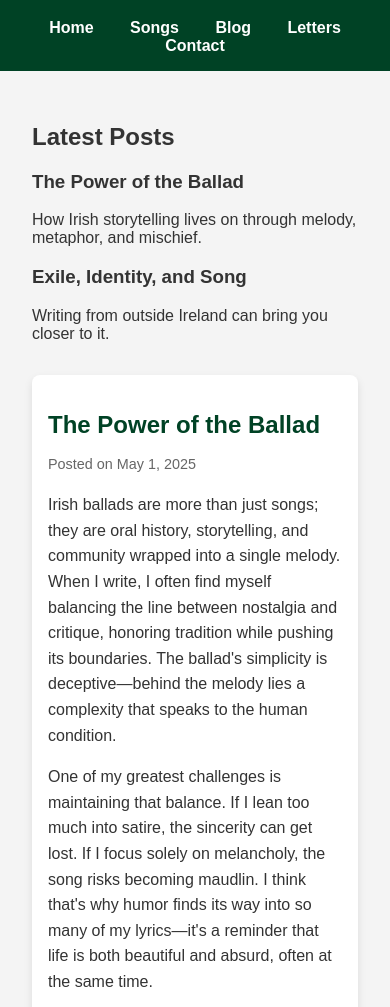
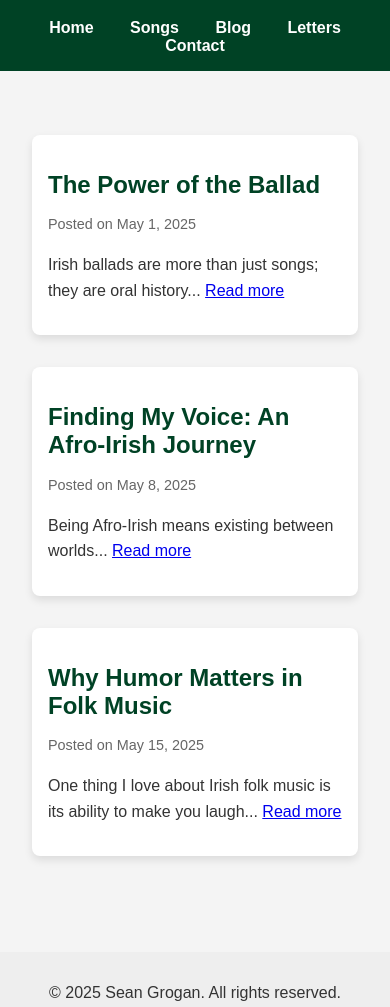
Before and after one commit to seangroganwebdevelopment/seangrogan_irish_songs, a plain HTML site: page blog.html in a window 390 px wide. Shown: the part 77-1084 px from the top of the page. Drawn offline with Linux system fonts and the light colour scheme.

Commit message:
25.04.11 19.06

```diff
--- /dev/null
+++ b/assets/scripts/blog.js
@@ -0,0 +1,11 @@
+function toggleContent(id) {
+    const content = document.getElementById(id);
+    const link = document.getElementById(id + "-link");
+    if (content.style.display === "none" || content.style.display === "") {
+      content.style.display = "block";
+      link.innerText = "Read less";
+    } else {
+      content.style.display = "none";
+      link.innerText = "Read more";
+    }
+  }
--- a/blog.html
+++ b/blog.html
@@ -17,6 +17,50 @@
       <a href="contact.html">Contact</a>
     </nav>
   </header>
+
+  <main>
+    <section class="blog-entry">
+      <h2>The Power of the Ballad</h2>
+      <p class="date">Posted on May 1, 2025</p>
+      <p>Irish ballads are more than just songs; they are oral history...
+        <span id="entry1" style="display:none;">
+          storytelling, and community wrapped into a single melody. When I write, I often find myself balancing the line between nostalgia and critique, honoring tradition while pushing its boundaries. The ballad's simplicity is deceptive—behind the melody lies a complexity that speaks to the human condition.
+        </span>
+        <a href="javascript:void(0);" id="entry1-link" onclick="toggleContent('entry1')">Read more</a>
+      </p>
+    </section>
+
+    <section class="blog-entry">
+      <h2>Finding My Voice: An Afro-Irish Journey</h2>
+      <p class="date">Posted on May 8, 2025</p>
+      <p>Being Afro-Irish means existing between worlds...
+        <span id="entry2" style="display:none;">
+          and it took me a long time to see that as a strength rather than a conflict. Growing up with Irish roots in a South African context shaped how I interpret both cultures. There’s a pulse to Irish folk that resonates with African rhythm—an organic, almost conversational cadence that makes sense when you live between these identities.
+        </span>
+        <a href="javascript:void(0);" id="entry2-link" onclick="toggleContent('entry2')">Read more</a>
+      </p>
+    </section>
+
+    <section class="blog-entry">
+      <h2>Why Humor Matters in Folk Music</h2>
+      <p class="date">Posted on May 15, 2025</p>
+      <p>One thing I love about Irish folk music is its ability to make you laugh...
+        <span id="entry3" style="display:none;">
+          while breaking your heart. Humor, to me, is not just a way of coping but a way of telling the truth without becoming preachy or self-important. When I write a satirical song, I'm not just aiming for a punchline—I'm trying to reveal something deeper about human nature.
+        </span>
+        <a href="javascript:void(0);" id="entry3-link" onclick="toggleContent('entry3')">Read more</a>
+      </p>
+    </section>
+  </main>
+  <footer>
+    <p>&copy; 2025 Sean Grogan. All rights reserved.</p>
+  </footer>
+
+  <!-- Link to external JavaScript file -->
+  <script src="assets/scripts/blog.js"></script>
+</body>
+</html>
+
   <main>
     <h2>Latest Posts</h2>
     <article>
```
